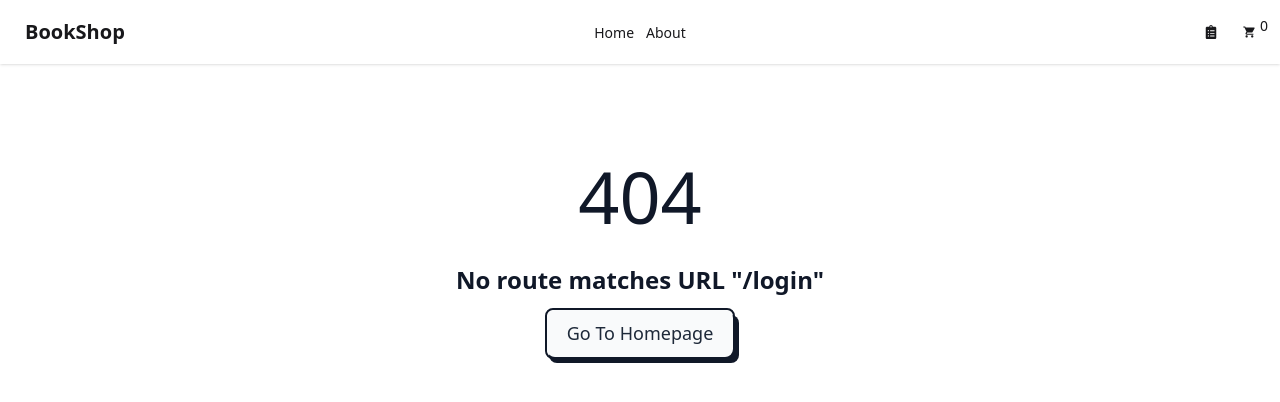
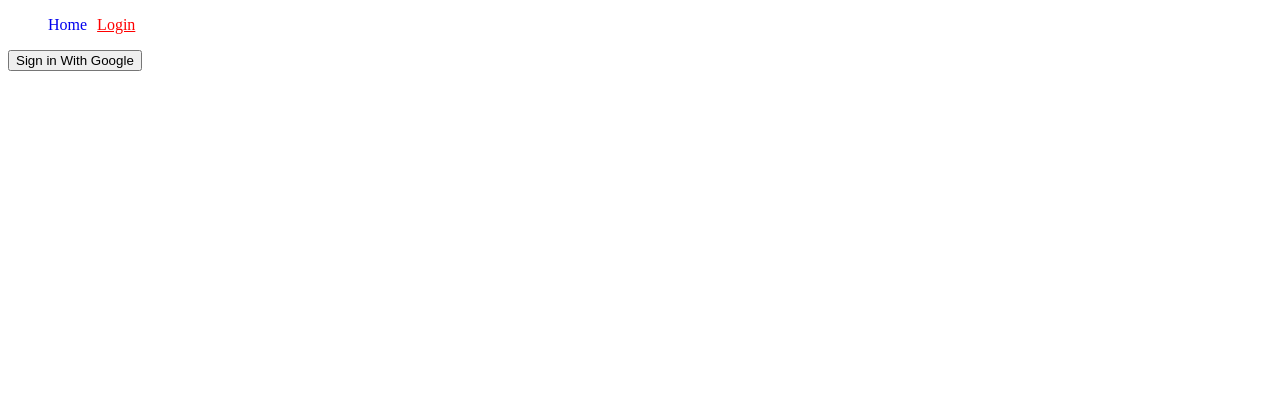
Before and after one commit to khokan77/React-Tutorial, a React (Vite) app: page /login in a window 1280 px wide. Before the commit this address had no page. Shown: the top 402 px of the page. Built offline with nearby package versions, Linux system fonts and the light colour scheme.

Commit message:
firebase method

```diff
--- a/index.html
+++ b/index.html
@@ -11,6 +11,8 @@
     <!-- <script type="module" src="/src/main.jsx"></script> -->
     <!-- <script type="module" src="/src/main3.jsx"></script> -->
     <!-- <script type="module" src="/src/main4.jsx"></script> -->
-    <script type="module" src="/src/main5.jsx"></script>
+    <!-- <script type="module" src="/src/main5.jsx"></script> -->
+    <!-- Firebase authentication and authorization -->
+    <script type="module" src="/src/Simple-firebase-auth.jsx"></script>
   </body>
 </html>
--- a/package.json
+++ b/package.json
@@ -11,6 +11,7 @@
   },
   "dependencies": {
     "@tailwindcss/vite": "^4.1.3",
+    "firebase": "^11.6.1",
     "lucide": "^0.487.0",
     "lucide-react": "^0.487.0",
     "react": "^19.0.0",
--- /dev/null
+++ b/src/Firebase/firebase.init.js
@@ -0,0 +1,21 @@
+// Import the functions you need from the SDKs you need
+import { initializeApp } from "firebase/app";
+import { getAuth } from "firebase/auth";
+// TODO: Add SDKs for Firebase products that you want to use
+// https://firebase.google.com/docs/web/setup#available-libraries
+
+// Your web app's Firebase configuration
+const firebaseConfig = {
+  apiKey: "AIzaSyBJOsEyi0Nc8TK_ClQvX0ONYDVhD9v_A4U",
+  authDomain: "simple-firebase-auth-f18c6.firebaseapp.com",
+  projectId: "simple-firebase-auth-f18c6",
+  storageBucket: "simple-firebase-auth-f18c6.firebasestorage.app",
+  messagingSenderId: "315200945429",
+  appId: "1:315200945429:web:499813f674ac4fd26bfd1c",
+};
+
+// Initialize Firebase
+const app = initializeApp(firebaseConfig);
+
+// Initialize Firebase Authentication and get a reference to the service
+export const auth = getAuth(app);
--- /dev/null
+++ b/src/Simple-firebase-auth.jsx
@@ -0,0 +1,29 @@
+import { StrictMode } from "react";
+import { createRoot } from "react-dom/client";
+import { createBrowserRouter, RouterProvider } from "react-router";
+import Root from "./components6/Root";
+import Login from "./components6/Login/Login";
+import Home from "./components6/Home/Home";
+
+const router = createBrowserRouter([
+  {
+    path: "/",
+    Component: Root,
+    children: [
+      {
+        index: true,
+        Component: Home,
+      },
+      {
+        path: "login",
+        Component: Login,
+      },
+    ],
+  },
+]);
+
+createRoot(document.getElementById("root")).render(
+  <StrictMode>
+    <RouterProvider router={router}></RouterProvider>
+  </StrictMode>
+);
--- /dev/null
+++ b/src/components6/Header/Header.css
@@ -0,0 +1,13 @@
+nav a {
+  margin-right: 10px;
+  text-decoration: none;
+}
+
+nav a.active {
+  text-decoration: underline;
+  color: red;
+}
+
+nav ul {
+  text-decoration: none;
+}
--- /dev/null
+++ b/src/components6/Header/Header.jsx
@@ -0,0 +1,18 @@
+import React from "react";
+import { NavLink } from "react-router";
+import "./header.css";
+
+const Header = () => {
+  return (
+    <div>
+      <nav>
+        <ul>
+          <NavLink to="/">Home</NavLink>
+          <NavLink to="/login">Login</NavLink>
+        </ul>
+      </nav>
+    </div>
+  );
+};
+
+export default Header;
--- /dev/null
+++ b/src/components6/Home/Home.jsx
@@ -0,0 +1,7 @@
+import React from "react";
+
+const Home = () => {
+  return <div></div>;
+};
+
+export default Home;
--- /dev/null
+++ b/src/components6/Login/Login.jsx
@@ -0,0 +1,24 @@
+import React from "react";
+import { GoogleAuthProvider, signInWithPopup } from "firebase/auth";
+import { auth } from "../../Firebase/firebase.init";
+
+const provider = new GoogleAuthProvider();
+
+const handleSignwithGoogle = () => {
+  signInWithPopup(auth, provider)
+    .then((result) => {
+      console.log(result);
+    })
+    .catch((error) => {
+      console.log(error);
+    });
+};
+const Login = () => {
+  return (
+    <div>
+      <button onClick={handleSignwithGoogle}>Sign in With Google</button>
+    </div>
+  );
+};
+
+export default Login;
--- /dev/null
+++ b/src/components6/Root.jsx
@@ -0,0 +1,14 @@
+import React from "react";
+import { Outlet } from "react-router";
+import Header from "./Header/Header";
+
+const Root = () => {
+  return (
+    <div>
+      <Header />
+      <Outlet />
+    </div>
+  );
+};
+
+export default Root;
```
Also changed, not shown: 1 other file (tests, documents, lock files or other folders).
